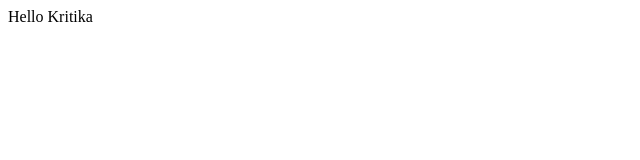
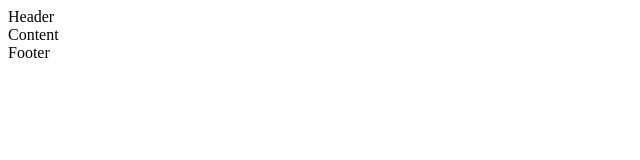
Before and after one commit to Kritika-Agrawal/assignment, a React app: page / in a window 1280 px wide. Shown: the top 160 px of the page, without its empty margins (0-640 px from the left). Built offline with nearby package versions, Linux system fonts and the light colour scheme; the HTML template or start-up script is replaced by a standard one.

Commit message:
added layout

```diff
--- a/package.json
+++ b/package.json
@@ -13,8 +13,9 @@
     "@fortawesome/fontawesome-svg-core": "^1.2.20",
     "@fortawesome/free-solid-svg-icons": "^5.10.0",
     "@fortawesome/react-fontawesome": "^0.1.4",
-    "react": "^16.2.0",
-    "react-dom": "^16.2.0"
+    "@material-ui/core": "^3.9.3",
+    "react": "^16.4.2",
+    "react-dom": "^16.4.2"
   },
   "devDependencies": {
     "@babel/core": "^7.5.5",
--- a/src/App.js
+++ b/src/App.js
@@ -1,11 +1,10 @@
 import React, { Component } from 'react'
+import Layout from './components/Layout'
 
 export default class App extends Component{
     render(){
         return(
-            <div>
-                Hello Kritika
-            </div>
+                <Layout/>
         )
     }
 }
--- /dev/null
+++ b/src/components/Layout/Content.js
@@ -0,0 +1,14 @@
+import React, { Component } from "react";
+
+
+export default class Content extends Component {
+
+    render() {
+        return (
+            <div>
+                Content
+            </div>
+        )
+    }
+
+}
--- /dev/null
+++ b/src/components/Layout/Footer.js
@@ -0,0 +1,14 @@
+import React, { Component } from "react";
+
+
+export default class Footer extends Component {
+
+    render() {
+        return (
+            <div>
+                Footer
+            </div>
+        )
+    }
+
+}
--- /dev/null
+++ b/src/components/Layout/Header.js
@@ -0,0 +1,14 @@
+import React, { Component } from "react";
+
+
+export default class Header extends Component {
+
+    render() {
+        return (
+            <div>
+                Header
+            </div>
+        )
+    }
+
+}
--- /dev/null
+++ b/src/components/Layout/index.js
@@ -0,0 +1,19 @@
+import React, { Component } from "react";
+
+import Header from './Header'
+import Footer from './Footer'
+import Content from './Content'
+
+export default class Layout extends Component{
+
+    render(){
+        return(
+            <React.Fragment>
+                <Header/>
+                <Content/>
+                <Footer/>
+            </React.Fragment>
+        )
+    }
+
+}
```
Also changed, not shown: 1 other file (tests, documents, lock files or other folders).
